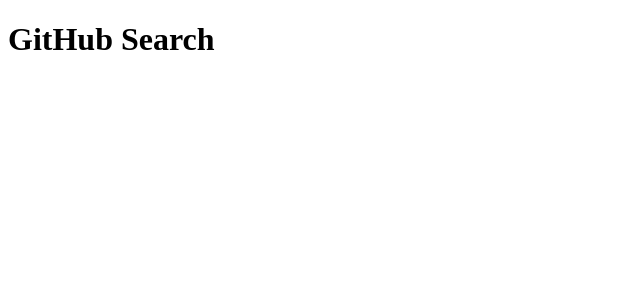
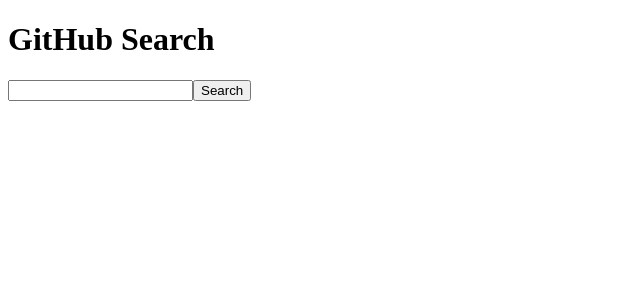
Before and after one commit to heykathl/github-search, a React (Create React App) app in the folder client/: page / in a window 1280 px wide. Shown: the top 300 px of the page, without its empty margins (0-640 px from the left). Built offline with nearby package versions, Linux system fonts and the light colour scheme; the HTML template or start-up script is replaced by a standard one.

Commit message:
Included axios to get request from api, made function to respond to onclick search button

```diff
--- a/client/package.json
+++ b/client/package.json
@@ -6,6 +6,7 @@
     "@testing-library/jest-dom": "^5.16.4",
     "@testing-library/react": "^13.2.0",
     "@testing-library/user-event": "^13.5.0",
+    "axios": "^0.27.2",
     "react": "^18.1.0",
     "react-dom": "^18.1.0",
     "react-scripts": "5.0.1",
--- a/client/src/App.js
+++ b/client/src/App.js
@@ -1,9 +1,24 @@
 import './App.css';
+import axios from 'axios'
+import React, { useState, useRef, useEffect } from 'react';
 
 function App() {
+
+
+
+  const handleApiSearch = async () => {
+    await axios.get(`https://api.github.com/users/heykathl/repos`)
+    .then((response) => {
+      console.log(response.data[0].language)
+
+    })
+  }
+
   return (
     <>
     <h1>GitHub Search</h1>
+    <input type="text"/>
+    <button onClick={handleApiSearch}>Search</button>
     </>
   );
 }
```
Also changed, not shown: 1 other file (tests, documents, lock files or other folders).
